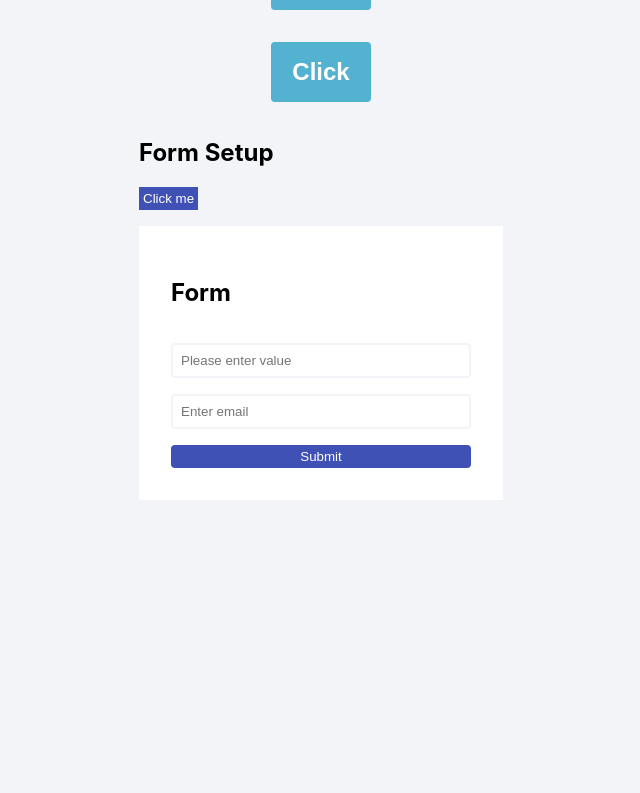
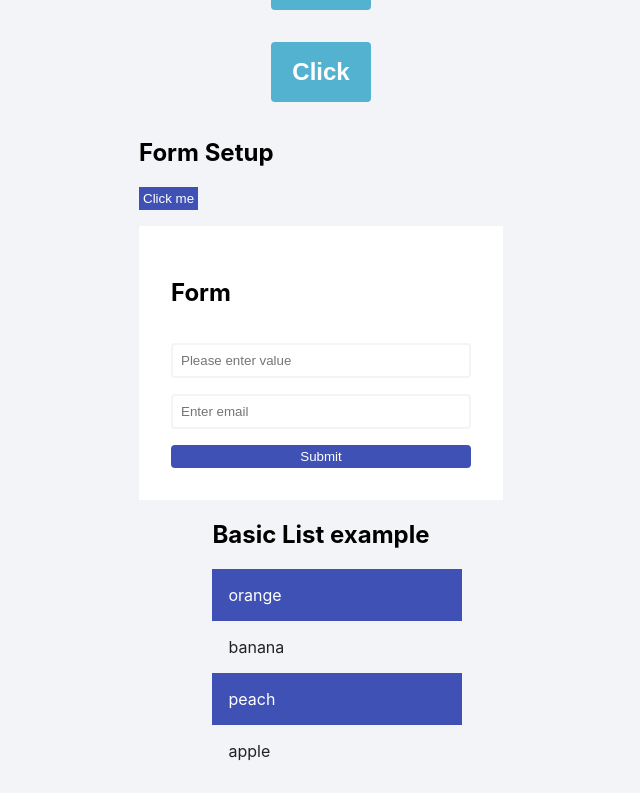
Before and after one commit to Kgaogel09/styled-components, a React (Create React App) app: page / in a window 1280 px wide. Shown: the part 1787-2580 px from the top of the page, without its empty margins (319-959 px from the left). Before the commit the page ends 2287 px from the top, so only its background shows below. Built offline with nearby package versions, Linux system fonts and the light colour scheme; the HTML template or start-up script is replaced by a standard one.

Commit message:
complex lists examples

```diff
--- a/src/App.js
+++ b/src/App.js
@@ -10,6 +10,7 @@ import Card from "./components/Card";
 import { useState } from "react";
 import { Loader } from "./components/Loader";
 import Form from "./components/Form";
+import List from "./components/List";
 
 const BaseTheme = {
   color: "#222",
@@ -103,6 +104,10 @@ function App() {
       <Container>
         <Form />
       </Container>
+
+      <Container>
+        <List />
+      </Container>
     </ThemeProvider>
   );
 }
--- /dev/null
+++ b/src/components/List.js
@@ -0,0 +1,43 @@
+import styled, { css } from "styled-components";
+import { colors } from "../utils";
+
+const fruits = ["orange", "banana", "peach", "apple"];
+
+const List = () => {
+  return (
+    <div>
+      <h2>Basic List example</h2>
+      <Items>
+        {fruits.map((item, index) => {
+          return (
+            <Item key={index} odd={(index + 1) % 2 !== 0}>
+              {item}
+            </Item>
+          );
+        })}
+      </Items>
+    </div>
+  );
+};
+
+const Item = styled.li`
+  list-style-type: none;
+  padding: 1rem;
+  width: 100%;
+  ${({ odd }) => {
+    return odd
+      ? css`
+          color: #fff;
+          background: ${colors.secondary};
+        `
+      : css`
+          color: #222;
+        `;
+  }};
+`;
+
+const Items = styled.ul`
+  padding-left: 0;
+`;
+
+export default List;
```
